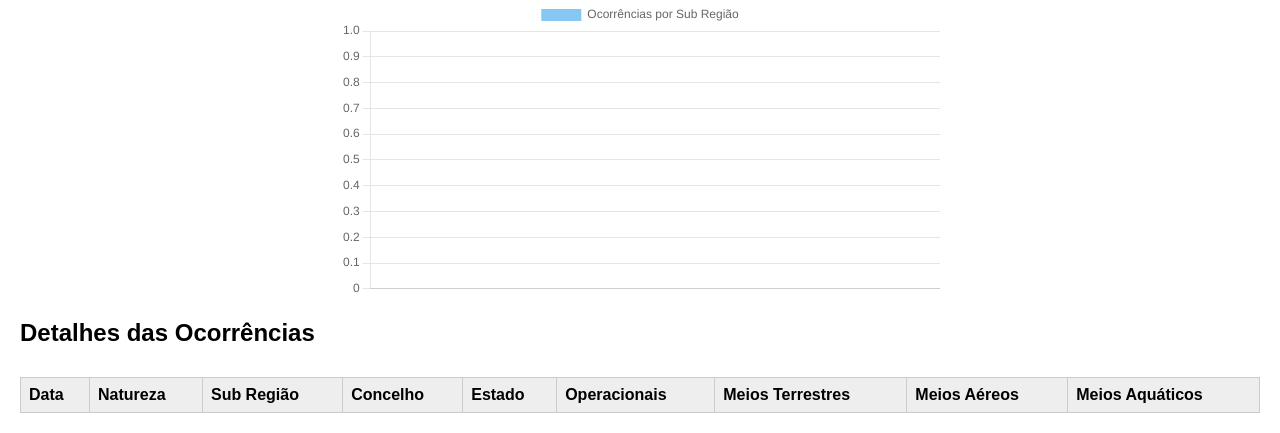
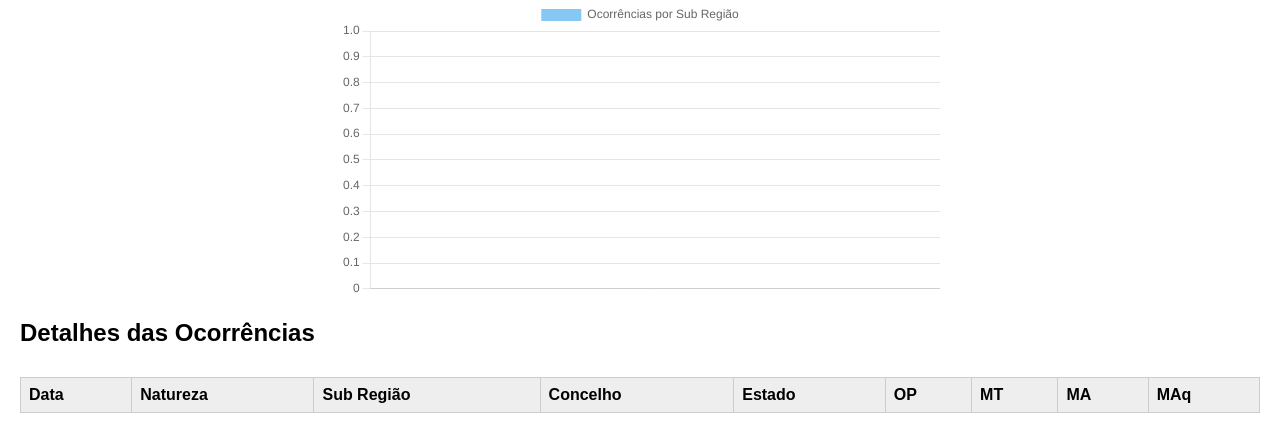
Before and after one commit to miguelt007/prociv3dscout, a Flask app: template templates/index.html in a window 1280 px wide. Shown: the part 827-1260 px from the top of the page. Run offline with Flask 3, Linux system fonts and the light colour scheme; the template is opened without the code that fills it, so the values that code supplies are empty.

Commit message:
Update index.html

```diff
--- a/templates/index.html
+++ b/templates/index.html
@@ -168,10 +168,10 @@
         <th>Sub Região</th>
         <th>Concelho</th>
         <th class="numero">Estado</th>
-        <th class="numero">Operacionais</th>
-        <th class="numero">Meios Terrestres</th>
-        <th class="numero">Meios Aéreos</th>
-        <th class="numero">Meios Aquáticos</th>
+        <th class="numero">OP</th>
+        <th class="numero">MT</th>
+        <th class="numero">MA</th>
+        <th class="numero">MAq</th>
       </tr>
     </thead>
     <tbody id="tabelaOcorrencias"></tbody>
```
